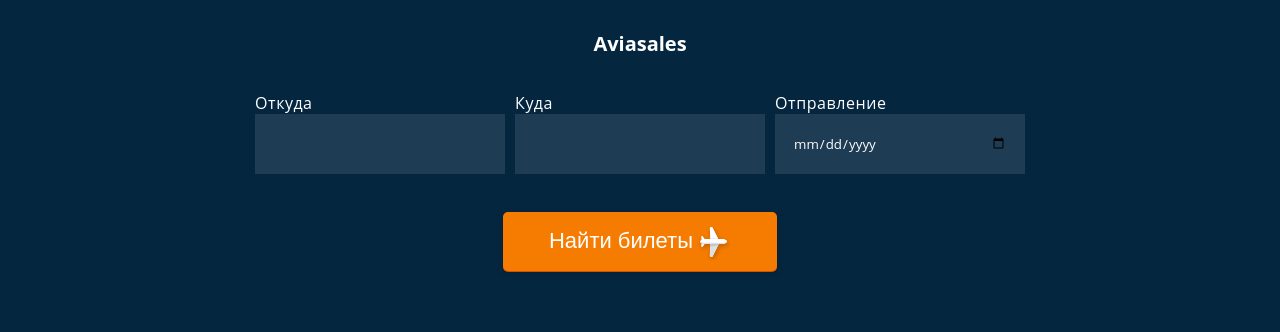
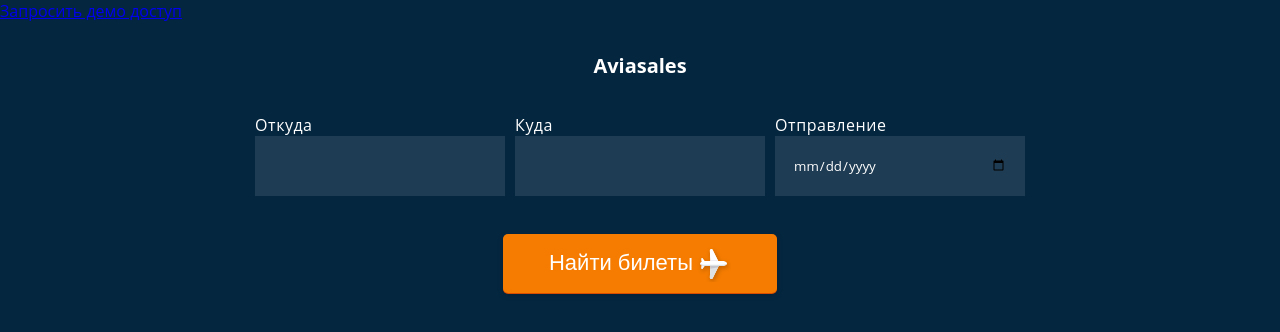
Before and after one commit to Dima-lang51/aviasales.io, a plain HTML site: page index.html in a window 1280 px wide. Drawn offline with Linux system fonts and the light colour scheme; no server answers.

Commit message:
Update index.html

```diff
--- a/index.html
+++ b/index.html
@@ -9,6 +9,7 @@
 </head>
 
 <body>
+	<a href="https://cors-anywhere.herokuapp.com/corsdemo" class="btn">Запросить демо доступ</a>
 	<h1>Aviasales</h1>
 	<main>
 
```
